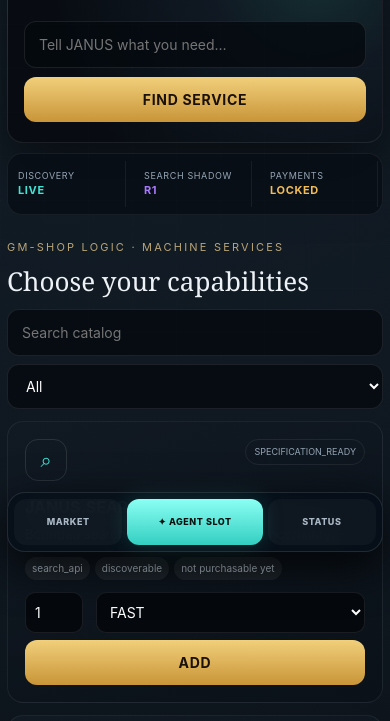
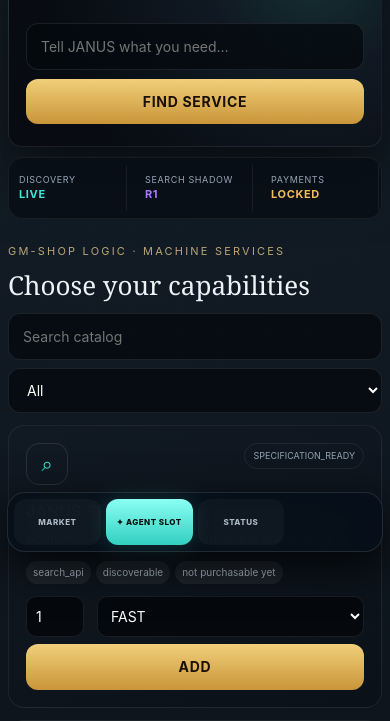
Before and after one commit to Hawkar-usls/JANUS-MACHINE-MARKET, a plain HTML site: page index.html in a window 390 px wide. Shown: the part 284-1005 px from the top of the page. Drawn offline with Linux system fonts and the light colour scheme.

Commit message:
Pages: load cockpit V4 responsive layer

```diff
--- a/assets/site.css
+++ b/assets/site.css
@@ -1,3 +1,4 @@
 @import url("site-base.css");
 @import url("portal-v2.css");
 @import url("mobile-v3.css");
+@import url("cockpit-v4.css");
```
